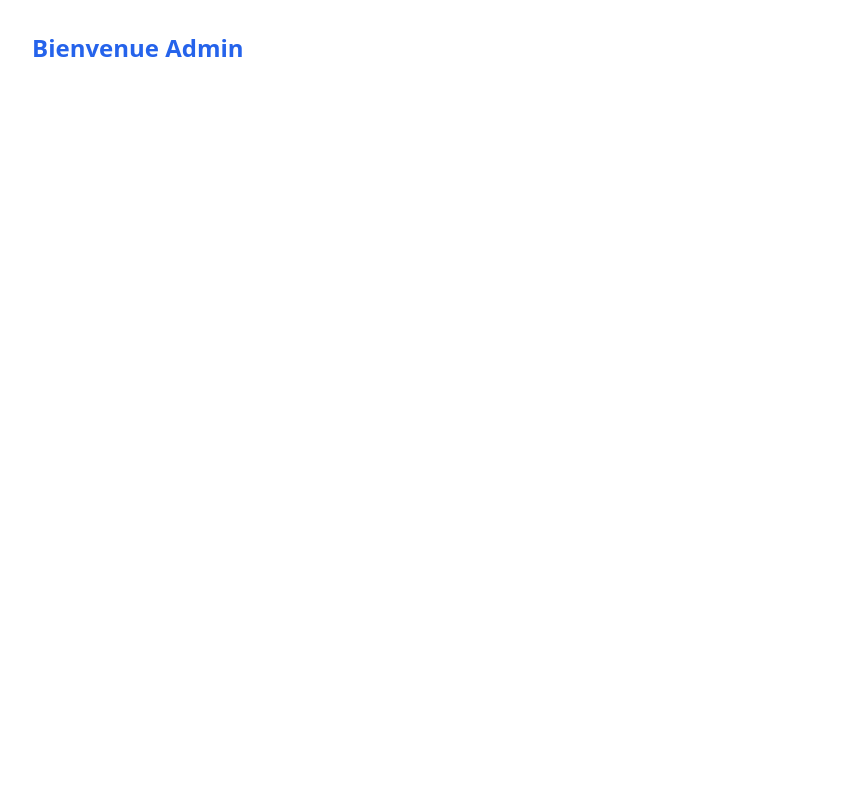
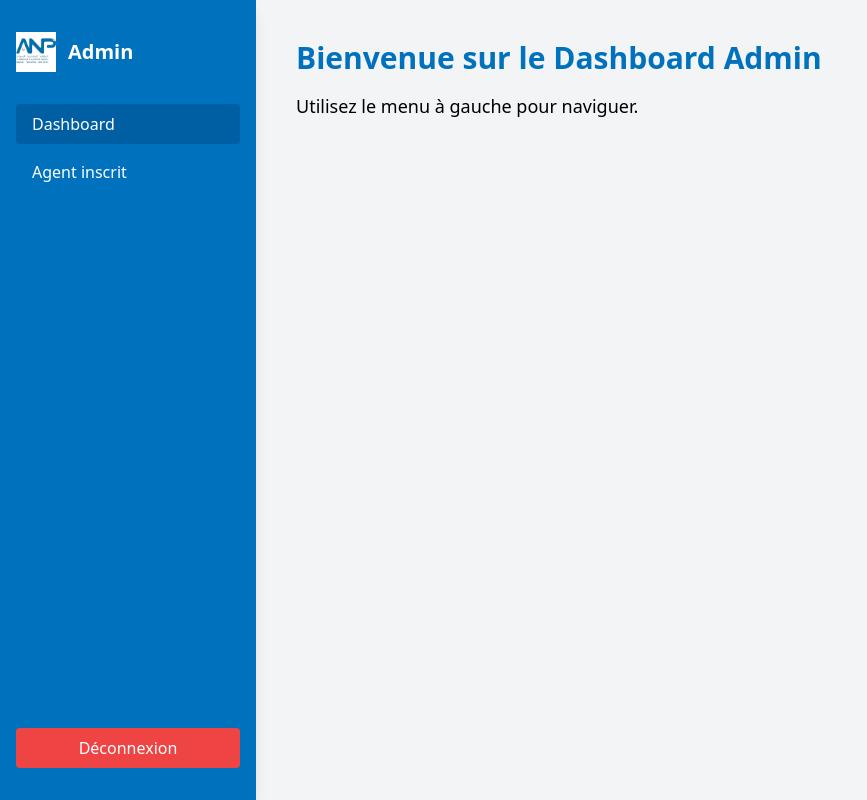
Before and after one commit to omar-fi/stage, a React (Vite) app: page /admin in a window 1280 px wide. Shown: the whole page, without its empty margins (0-867 px from the left). Built offline with nearby package versions, Linux system fonts and the light colour scheme.

Commit message:
add agent

```diff
--- a/src/pages/AdminPage/AdminPage.jsx
+++ b/src/pages/AdminPage/AdminPage.jsx
@@ -1,9 +1,146 @@
-import React from 'react';
+import React, { useState, useEffect } from 'react';
+import { useNavigate } from 'react-router-dom';
 
-export default function AdminPage() {
+// Remplace cette URL par celle de ton backend
+const API_URL = 'http://localhost:8080/admin/agents-inscrits';
+
+function AgentTable({ agents, onAccept, onReject }) {
   return (
-    <div className="p-8">
-      <h1 className="text-2xl font-bold text-blue-600">Bienvenue Admin</h1>
+    <div className="overflow-x-auto mt-6">
+      <table className="min-w-full bg-white text-black rounded shadow">
+        <thead>
+          <tr>
+            <th className="py-2 px-4 border-b">ID</th>
+            <th className="py-2 px-4 border-b">Nom</th>
+            <th className="py-2 px-4 border-b">Email</th>
+            <th className="py-2 px-4 border-b">Société</th>
+            <th className="py-2 px-4 border-b">Actions</th>
+          </tr>
+        </thead>
+        <tbody>
+        {agents.map(agent => (
+  <tr key={agent.id} className="hover:bg-gray-100">
+    <td className="py-2 px-4 border-b">{agent.id}</td>
+    <td className="py-2 px-4 border-b">{agent.fullName}</td>
+    <td className="py-2 px-4 border-b">{agent.email}</td>
+    <td className="py-2 px-4 border-b">{agent.raisonSociale}</td>
+    <td className="py-2 px-4 border-b flex gap-2">
+      <button
+        className="bg-green-500 text-white px-3 py-1 rounded hover:bg-green-600"
+        onClick={() => onAccept(agent.id)}
+      >
+        Accepter
+      </button>
+      <button
+        className="bg-red-500 text-white px-3 py-1 rounded hover:bg-red-600"
+        onClick={() => onReject(agent.id)}
+      >
+        Rejeter
+      </button>
+    </td>
+  </tr>
+))}
+        </tbody>
+      </table>
     </div>
   );
 }
+
+export default function AdminPage() {
+  const [menu, setMenu] = useState('dashboard');
+  const [agents, setAgents] = useState([]);
+  const [loading, setLoading] = useState(true);
+  const navigate = useNavigate();
+
+  // Charger les agents inscrits depuis l’API
+  useEffect(() => {
+    if (menu === 'agents') {
+      setLoading(true);
+      fetch(API_URL)
+        .then(res => res.json())
+        .then(data => {
+          setAgents(data);
+          setLoading(false);
+        });
+    }
+  }, [menu]);
+
+  // Accepter un agent
+  const handleAccept = (id) => {
+    fetch(`${API_URL}/${id}/accepter`, { method: 'POST' })
+      .then(res => {
+        if (res.ok) {
+          setAgents(agents.filter(agent => agent.id !== id));
+        }
+      });
+  };
+
+  // Rejeter un agent
+  const handleReject = (id) => {
+    fetch(`${API_URL}/${id}`, { method: 'DELETE' })
+      .then(res => {
+        if (res.ok) {
+          setAgents(agents.filter(agent => agent.id !== id));
+        }
+      });
+  };
+
+  // Déconnexion simple
+  const handleLogout = () => {
+    navigate('/login');
+  };
+
+  return (
+    <div className="flex min-h-screen bg-gray-100">
+      {/* Sidebar */}
+      <aside className="w-64 bg-[#0071bc] text-white flex flex-col py-8 px-4 shadow-lg justify-between">
+        <div>
+          <div className="mb-8 flex items-center space-x-3">
+            <img src="/logo-anp.jpeg" alt="Logo ANP" className="h-10" />
+            <span className="text-xl font-bold">Admin</span>
+          </div>
+          <nav className="flex flex-col gap-2">
+            <button
+              className={`text-left px-4 py-2 rounded hover:bg-[#005fa3] ${menu === 'dashboard' ? 'bg-[#005fa3]' : ''}`}
+              onClick={() => setMenu('dashboard')}
+            >
+              Dashboard
+            </button>
+            <button
+              className={`text-left px-4 py-2 rounded hover:bg-[#005fa3] ${menu === 'agents' ? 'bg-[#005fa3]' : ''}`}
+              onClick={() => setMenu('agents')}
+            >
+              Agent inscrit
+            </button>
+          </nav>
+        </div>
+        <button
+          className="mt-8 bg-red-500 hover:bg-red-600 text-white px-4 py-2 rounded"
+          onClick={handleLogout}
+        >
+          Déconnexion
+        </button>
+      </aside>
+
+      {/* Main content */}
+      <main className="flex-1 p-10">
+        {menu === 'dashboard' && (
+          <div>
+            <h1 className="text-3xl font-bold text-[#0071bc] mb-4">Bienvenue sur le Dashboard Admin</h1>
+            <p className="text-lg">Utilisez le menu à gauche pour naviguer.</p>
+          </div>
+        )}
+        {menu === 'agents' && (
+          <div>
+            <h2 className="text-2xl font-bold text-[#0071bc] mb-4">Liste des agents inscrits</h2>
+            {loading ? (
+              <p>Chargement...</p>
+            ) : (
+              <AgentTable agents={agents} onAccept={handleAccept} onReject={handleReject} />
+            )}
+          </div>
+        )}
+      </main>
+    </div>
+  );
+}
```
